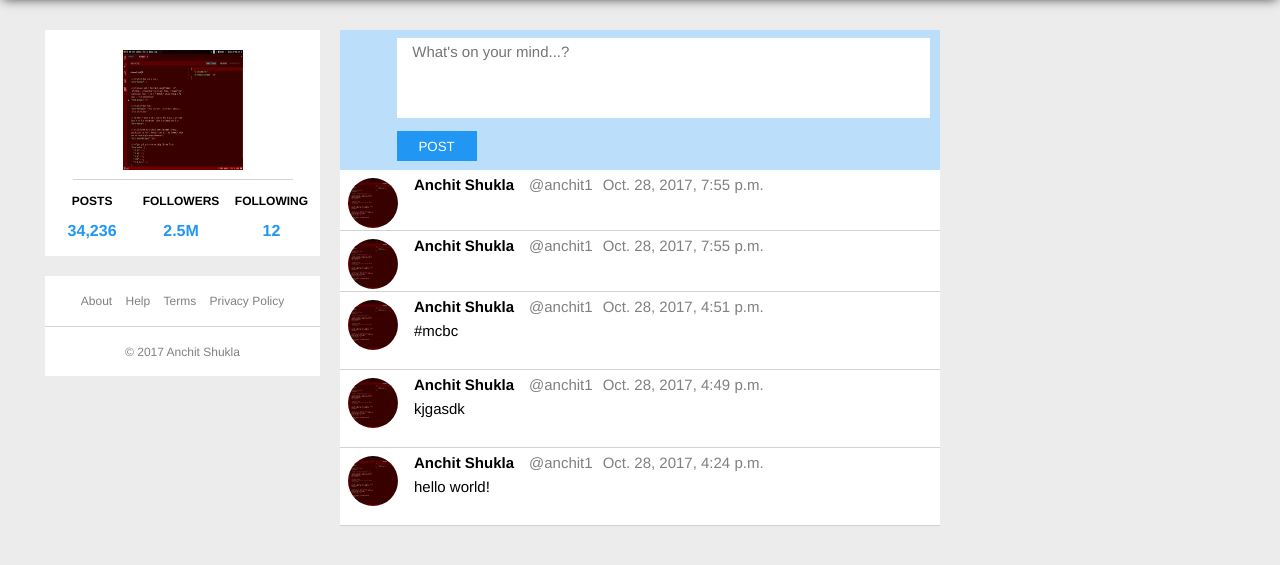
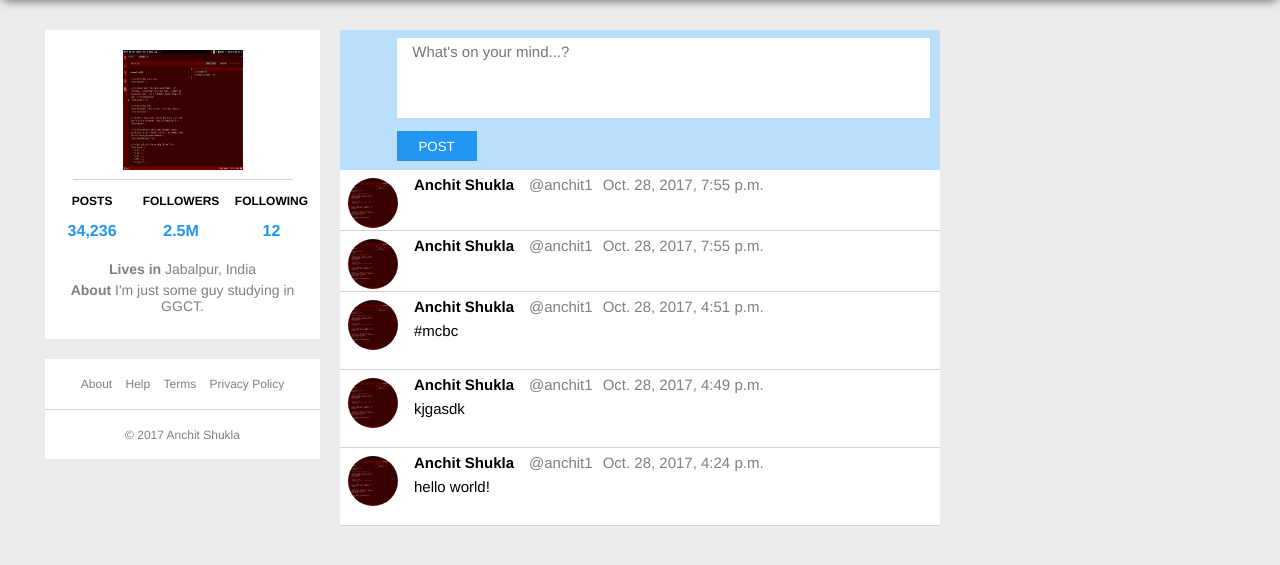
Before and after one commit to anchit1/mBlog, a Django app: page /23 in a window 1280 px wide. Shown: the part 50-615 px from the top of the page. Run offline with Django 3.2, Linux system fonts and the light colour scheme; data comes from the database, SQL or seed files in the repository; both versions use the stored data as it was after the commit.

Commit message:
Add a test user profile page(template).

```diff
--- a/blog/templates/blog/feed_base.html
+++ b/blog/templates/blog/feed_base.html
@@ -36,10 +36,10 @@
                     <p><strong>FOLLOWERS </strong>2.5M</p>
                     <p><strong>FOLLOWING </strong>12</p>
                 </div>
-{#                    <div id="profile-info" class="container-90">#}
-{#                        <p><strong>Lives in</strong> Jabalpur, India</p>#}
-{#                        <p><strong>About </strong> I'm just some guy studying in GGCT.</p>#}
-{#                    </div>#}
+                    <div id="profile-info" class="container-90">
+                        <p><strong>Lives in</strong> Jabalpur, India</p>
+                        <p><strong>About </strong> I'm just some guy studying in GGCT.</p>
+                    </div>
             </div>
 
             <div id="side-footer">
--- a/blog/templates/blog/index.html
+++ b/blog/templates/blog/index.html
@@ -8,6 +8,7 @@
 </head>
 <body>
     <a href="{% url 'test_feed' %}">Test feed</a>
+    <a href="{% url 'test_user_profile' %}">Test user profile</a>
     <div class="conatiner-main">
         <h1>Micro Blog</h1>
         <div class="btn-group">
--- a/blog/views.py
+++ b/blog/views.py
@@ -120,3 +120,7 @@ def feed(request, pk):
 def test(request):
     return render(request, 'test/test_feed.html')
     # return HttpResponse('hello world')
+
+
+def test_user_profile(request):
+    return render(request, 'test/test_user_profile.html')
--- a/micro_blog/urls.py
+++ b/micro_blog/urls.py
@@ -27,6 +27,7 @@ urlpatterns = [
     url(r'^about/', views.about, name='about'),
     url(r'^logout/', views.logout, name='logout'),
     url(r'^test/', views.test, name='test_feed'),
+    url(r'^test_prof/', views.test_user_profile, name='test_user_profile'),
 ]
 
 urlpatterns += url(r'^(?P<pk>\w+)', views.feed, name='feed'),
```
Also changed, not shown: db.sqlite3.
